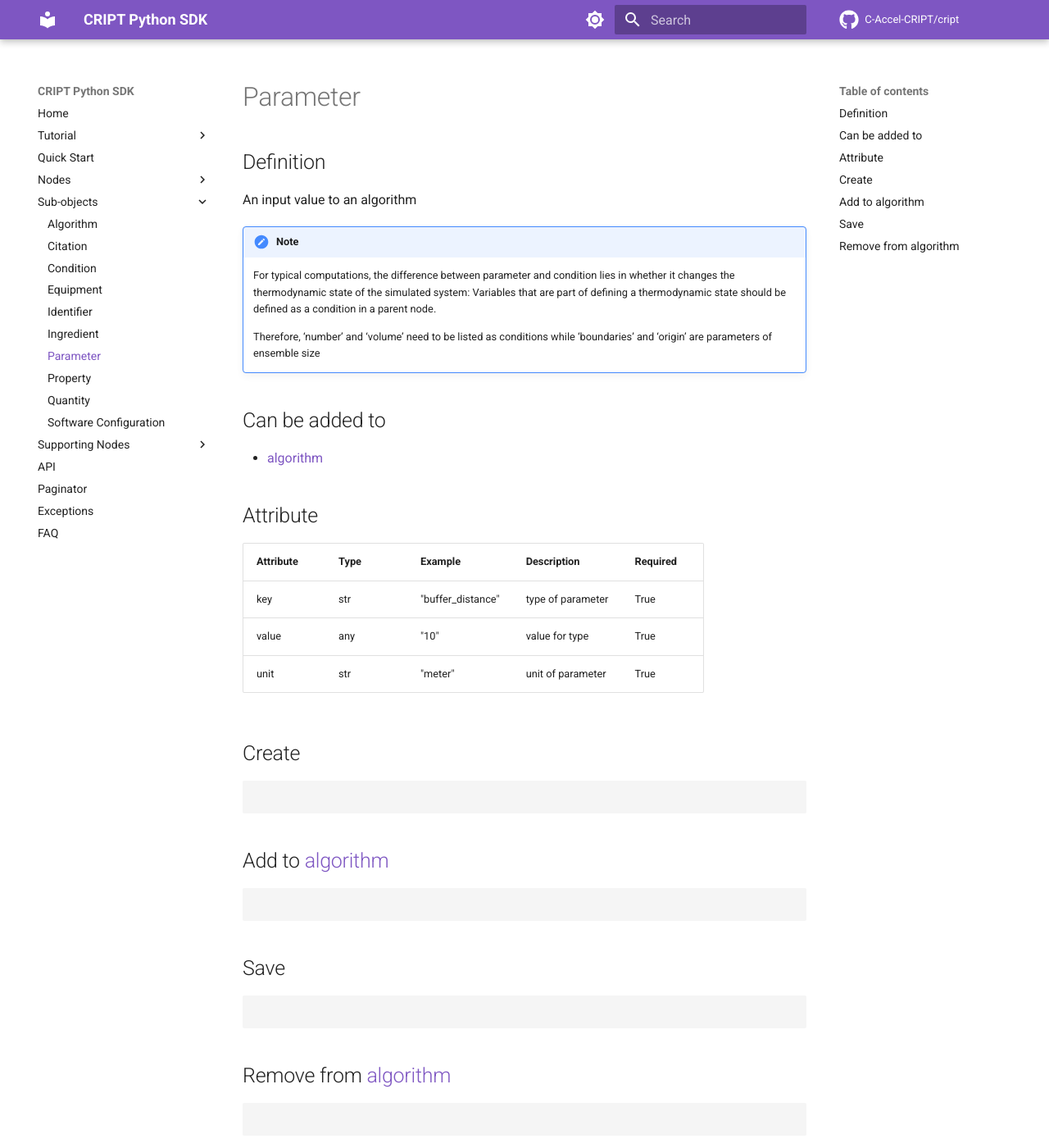
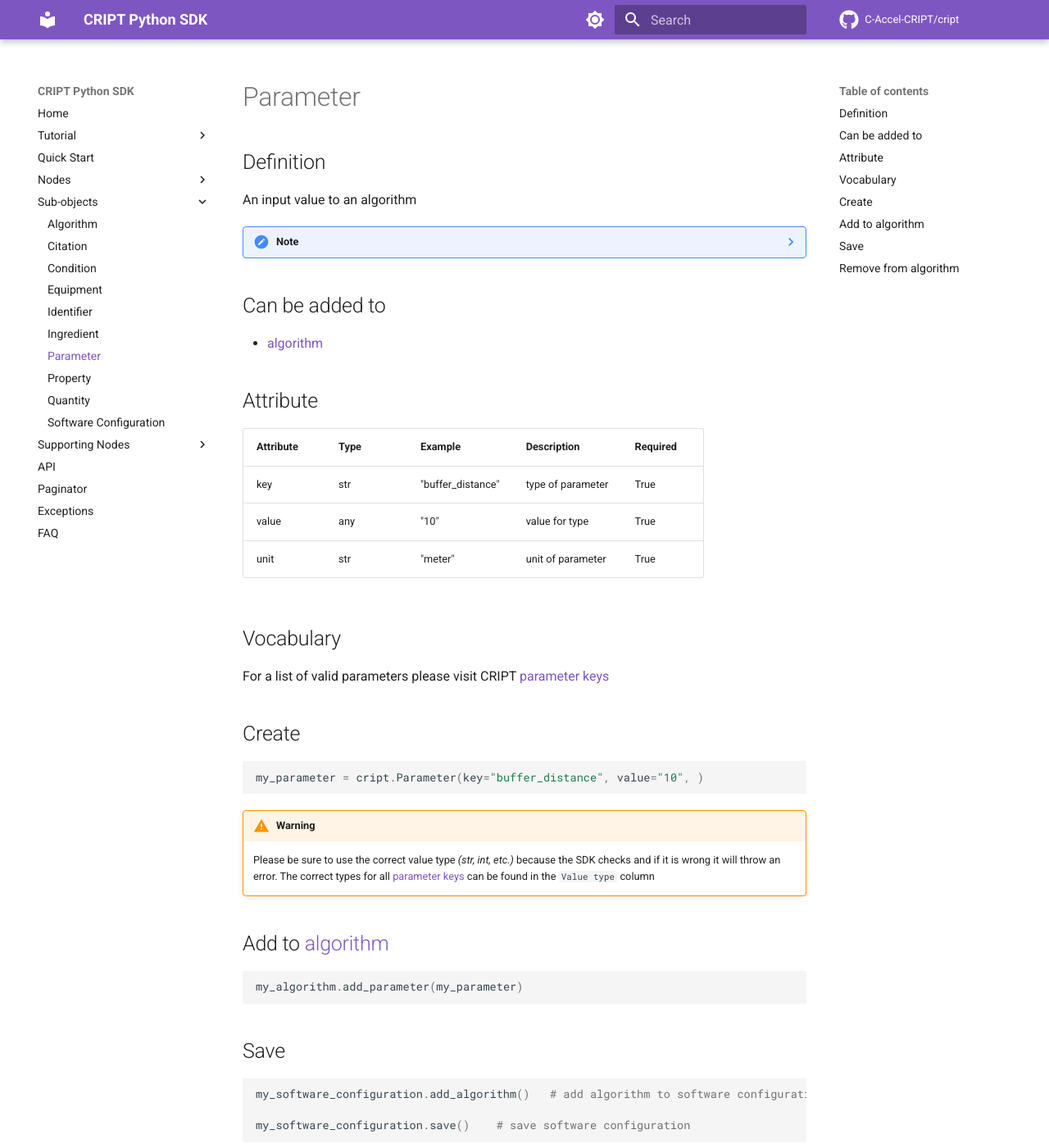
Before and after one commit to C-Accel-CRIPT/sdk-archive, an MkDocs documentation site: the page built from docs/subobjects/parameter.md, in a window 1280 px wide and 1400 px high. Shown: the whole window at 82% size. Built offline with MkDocs 1.6.1 and Material for MkDocs 9.7.7, drawn with Linux system fonts in a browser that asks for light colours; comment, search, counter and statistics services are not loaded; some of the changed text lies outside the part shown.

Commit message:
created outline for parameter

````diff
--- a/docs/subobjects/parameter.md
+++ b/docs/subobjects/parameter.md
@@ -3,7 +3,7 @@
 ## Definition
 An input value to an algorithm
 
-!!! note
+??? note
     For typical computations, the difference between
     parameter and condition lies in whether it changes the thermodynamic state of the simulated
     system: Variables that are part of defining a thermodynamic state should be defined as a condition
@@ -23,24 +23,37 @@
 | unit      | str  | "meter"           | unit of parameter | True     |
 
 
+## Vocabulary
+For a list of valid parameters please visit CRIPT
+<a href="https://criptapp.org/keys/parameter-key/" target="_blank">parameter keys</a>
+
 
 ## Create
 ```python
+my_parameter = cript.Parameter(key="buffer_distance", value="10", )
+```
 
-```
+!!! warning
+    Please be sure to use the correct value type _(str, int, etc.)_ because the SDK checks
+    and if it is wrong it will throw an error. The correct types for all
+    <a href="https://criptapp.org/keys/parameter-key/" target="_blank">parameter keys</a>
+    can be found in the `Value type` column
+
 
 
 ## Add to <a href="../algorithm" target="_blank">algorithm</a>
 ```python
-
+my_algorithm.add_parameter(my_parameter)
 ```
 
 ## Save
 ```python
+my_software_configuration.add_algorithm()   # add algorithm to software configuration
 
+my_software_configuration.save()    # save software configuration
 ```
 
 ## Remove from <a href="../algorithm" target="_blank">algorithm</a>
 ```python
-
+my_algorithm.remove_parameter(my_parameter)
 ```
````
